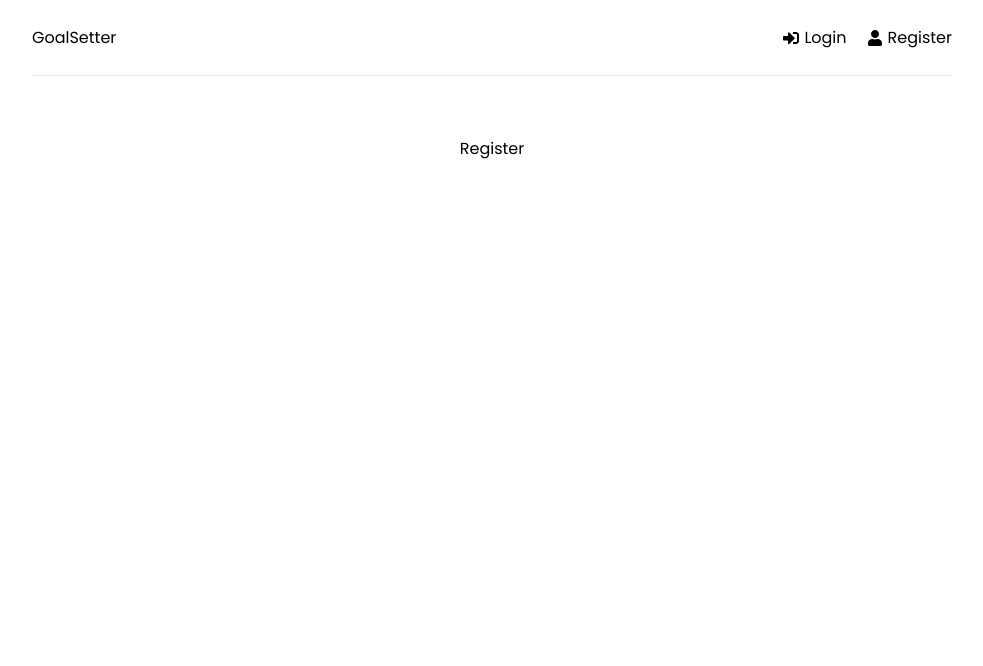
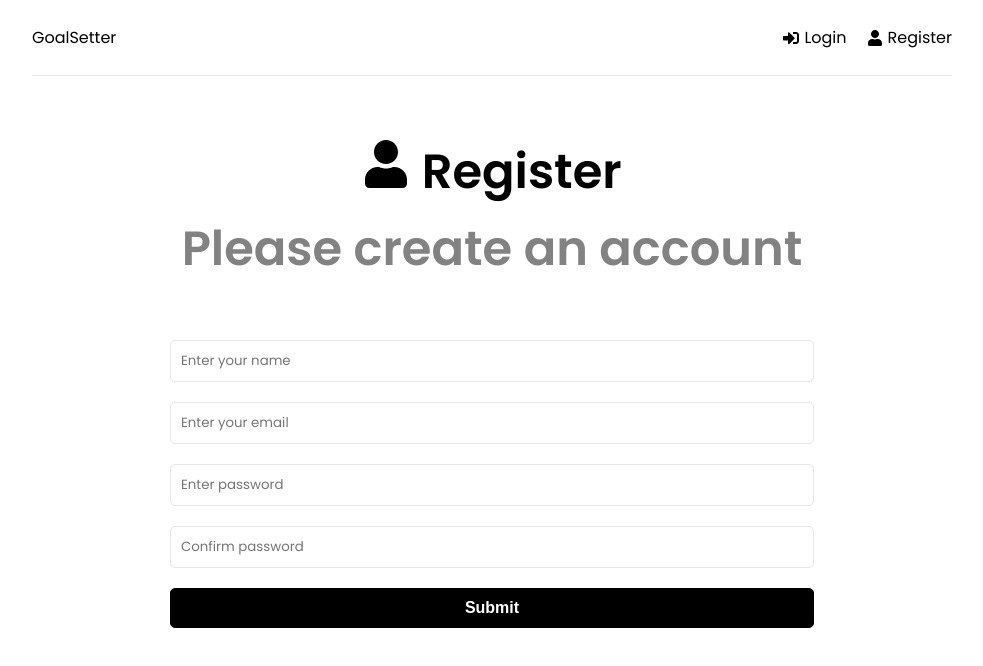
Before and after one commit to ibotchori/MERN-Stack, a React (Create React App) app in the folder frontend/: page /register in a window 1280 px wide. Shown: the top 666 px of the page, without its empty margins (148-1131 px from the left). Built offline with nearby package versions, Linux system fonts and the light colour scheme.

Commit message:
Register Page

```diff
--- a/frontend/src/pages/Register.jsx
+++ b/frontend/src/pages/Register.jsx
@@ -1,7 +1,101 @@
-import React from "react";
+import { FaUser } from "react-icons/fa";
+
+import { useState, useEffect } from "react";
 
 const Register = () => {
-  return <div>Register</div>;
+  const [formData, setFromData] = useState({
+    name: "",
+    email: "",
+    password: "",
+    password2: "",
+  });
+
+  // Destructure variables from state
+  const { name, email, password, password2 } = formData;
+
+  const onChange = (e) => {
+    // Update state by target name
+    setFromData((prevState) => ({
+      ...prevState,
+      [e.target.name]: e.target.value,
+    }));
+  };
+
+  const onSubmit = (e) => {
+    e.preventDefault();
+  };
+
+  // useEffect(() => {
+  //   first;
+
+  //   return () => {
+  //     second;
+  //   };
+  // }, [third]);
+
+  return (
+    <>
+      <section className="heading">
+        <h1>
+          <FaUser /> Register
+          <p>Please create an account</p>
+        </h1>
+      </section>
+      <section className="form">
+        <form onSubmit={onSubmit}>
+          <div className="form-group">
+            <input
+              type="text"
+              className="form-control"
+              id="name"
+              name="name"
+              value={name}
+              placeholder="Enter your name"
+              onChange={onChange}
+            />
+          </div>
+          <div className="form-group">
+            <input
+              type="email"
+              className="form-control"
+              id="email"
+              name="email"
+              value={email}
+              placeholder="Enter your email"
+              onChange={onChange}
+            />
+          </div>
+          <div className="form-group">
+            <input
+              type="password"
+              className="form-control"
+              id="password"
+              name="password"
+              value={password}
+              placeholder="Enter password"
+              onChange={onChange}
+            />
+          </div>
+          <div className="form-group">
+            <input
+              type="password2"
+              className="form-control"
+              id="password2"
+              name="password2"
+              value={password2}
+              placeholder="Confirm password"
+              onChange={onChange}
+            />
+          </div>
+          <div className="form-group">
+            <button className="btn btn-block" type="submit">
+              Submit
+            </button>
+          </div>
+        </form>
+      </section>
+    </>
+  );
 };
 
 export default Register;
```
